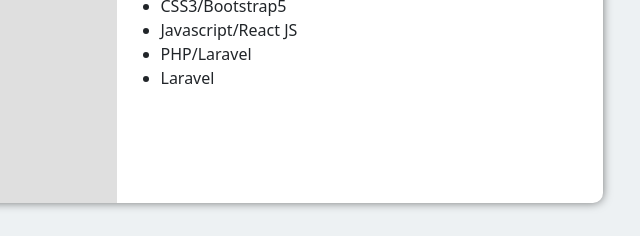
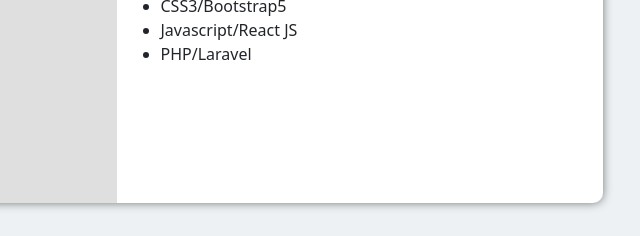
Before and after one commit to rehaimin/Resume, a plain HTML site: page index.html in a window 1280 px wide. Shown: the part 957-1193 px from the top of the page, 474-1114 px from the left. Drawn offline with Linux system fonts and the light colour scheme; files whose address does not match are found by name.

Commit message:
Update index.html

```diff
--- a/index.html
+++ b/index.html
@@ -190,7 +190,6 @@
                             <li>CSS3/Bootstrap5</li>
                             <li>Javascript/React JS</li>
                             <li>PHP/Laravel</li>
-                            <li>Laravel</li>
                         </ul>
                     </section>
                     <!-- END SECTION COMPETENCES -->
```
